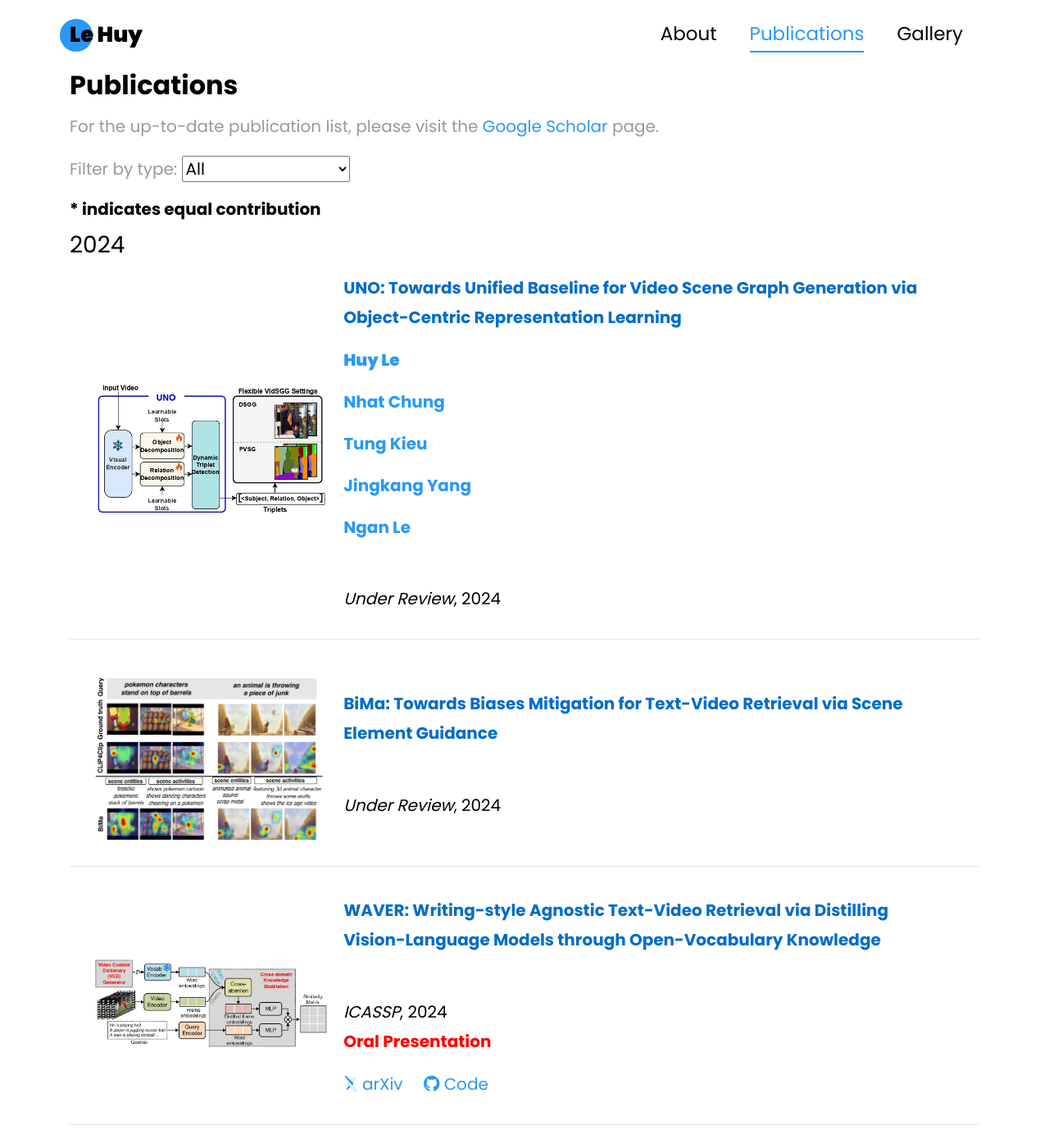
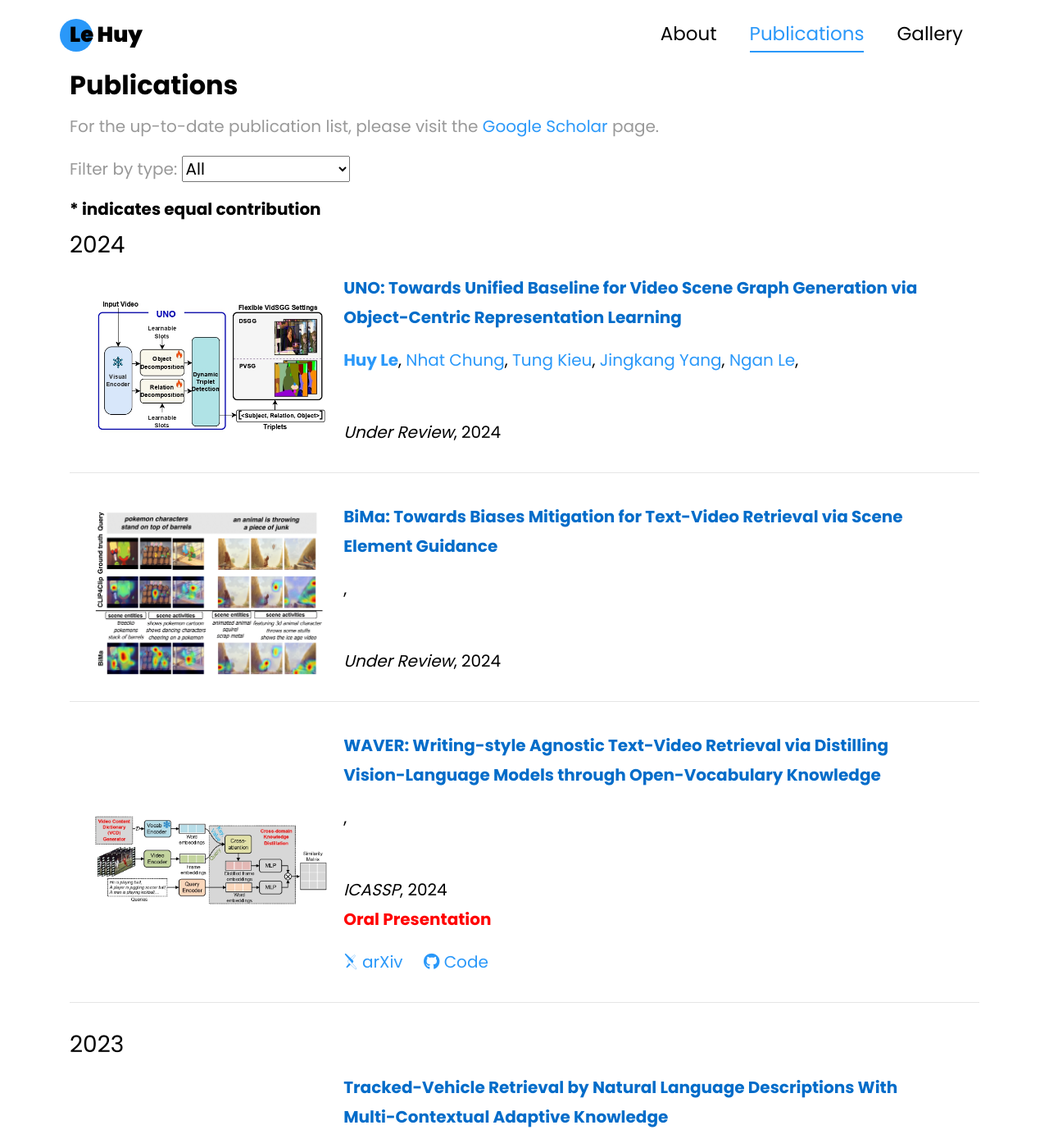
Before and after one commit to lehuy1611/lehuy1611.github.io, a Jekyll site: the page built from publication.html, in a window 1280 px wide and 1400 px high. Shown: the whole window at 82% size. Built offline with Jekyll 4.4.1, drawn with Linux system fonts in a browser that asks for light colours; some web fonts are replaced.

Commit message:
update authors link

```diff
--- a/_includes/archive-single.html
+++ b/_includes/archive-single.html
@@ -62,23 +62,24 @@
               <p><a class="pub1" href="{{ post.link }}" style="color: rgb(2, 108, 201);"><b>{{ post.title }}</b></a>
                 <br>
                 {% if post.authors %}
-                  <div class="authors-info">
+                  <div class="authors-info" style="color: black;">
+                    {% assign authors_list = "" %}
                     {% for author_id in post.authors %}
                       {% assign author = site.data.authors[author_id] %}
-                      <div class="pub-author" style="margin-bottom: 15px;">
-                        {% if author_id == "huyle" %}
-                          <!-- Make the author with id "huyle" bold -->
-                          <a href="{{ author.url }}" target="_blank" style="font-weight: bold;">
-                            <strong>{{ author.name }}</strong>
-                          </a>
-                        {% else %}
-                          <!-- Other authors with normal text weight -->
-                          <a href="{{ author.url }}" target="_blank">
-                            <strong>{{ author.name }}</strong>
-                          </a>
-                        {% endif %}
-                      </div>
+                      {% if author_id == "huyle" %}
+                        <!-- Make the author with id "huyle" bold -->
+                        {% assign authors_list = authors_list | append: "<strong><a href='" | append: author.url | append: "' target='_blank' style='font-weight: bold;'>" | append: author.name | append: "</a></strong>, " %}
+                      {% else %}
+                        <!-- Other authors with normal text weight -->
+                        {% assign authors_list = authors_list | append: "<a href='" | append: author.url | append: "' target='_blank'>" | append: author.name | append: "</a>, " %}
+                      {% endif %}
                     {% endfor %}
+
+                    <!-- Remove the last comma and space -->
+                    {% assign authors_list = authors_list | slice: 0, authors_list.size - 2 %}
+
+                    <!-- Output the final list of authors -->
+                    <p>{{ authors_list }}</p>
                   </div>
                 {% endif %}
                 <br>
```
